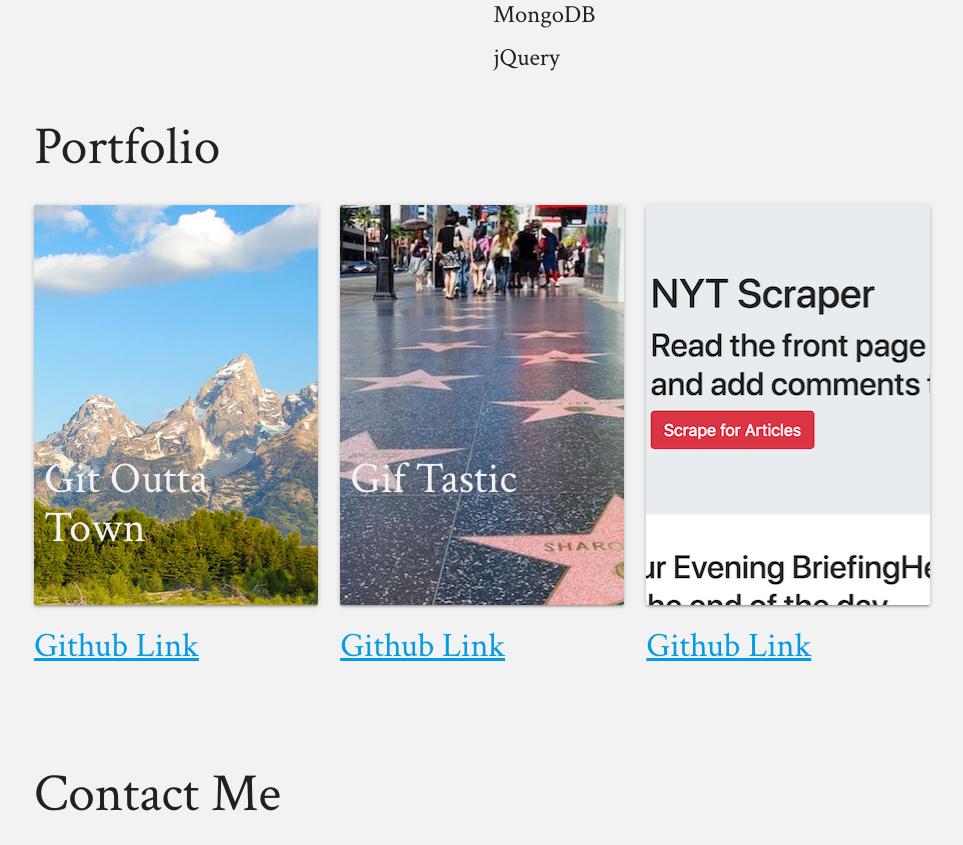
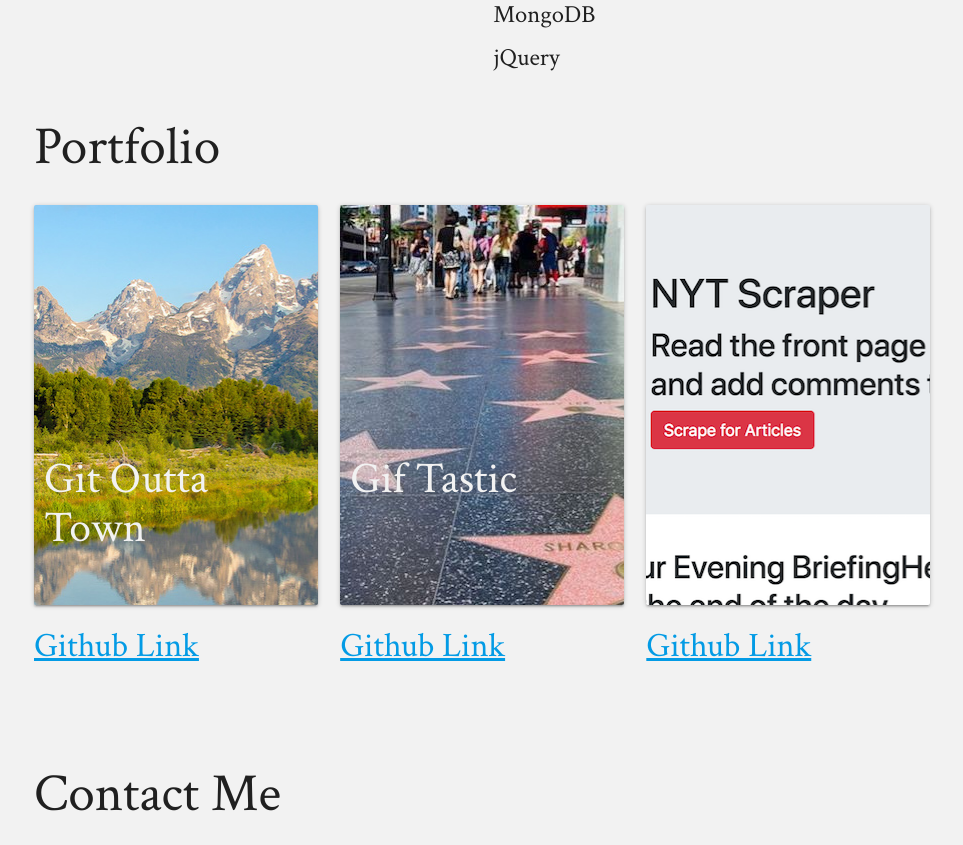
Before and after one commit to ehickstein/Responsive-Portfolio, a PHP site: page /index.html in a window 1280 px wide. Shown: the part 1340-2185 px from the top of the page, without its empty margins (158-1121 px from the left). Run offline with PHP 8.4, Linux system fonts and the light colour scheme; some libraries are stand-ins or nearby versions.

Commit message:
Revamped site

```diff
--- a/assets/css/style.css
+++ b/assets/css/style.css
@@ -50,7 +50,7 @@ h1, h2, h3, h4, h5, h6 {
 }
 #gitCard{
   height: 400px;
-  background-image: url("../images/please\ work.jpg");
+  background-image: url("../images/grand-teton-national-park-3840x2400-pond-lake-4k-5401\ copy.jpg");
 }
 #gitCardTitle{
   color: #f2f2f2;
--- a/index.html
+++ b/index.html
@@ -31,7 +31,7 @@
           <h2 id="aboutMe">About Me</h2>
           <p id="aboutMeText">I grew up in St. Louis Park, Minnesota. I went to Park Spanish Immersion Elementary School, am entirely fluent in Spanish, and graduated from St. Louis Park High School in 2017.
           After completing my senior year of high school at Normandale Community College through the PSEO program, I completed another year at Normandale, then transfered to the University of Minnesota - Twin Cities.
-          I am an Eagle Scout, have received the Vigil Honor in the Order of the Arrow, Scouting's National Honor Society (<a href="https://oa-bsa.org/program/awards/vigil-honor" id="githubLinks" target="_blank">Link</a>), have 3 Continuing Educaiton Credits in Java Programming, and I have now graduated the University of Minnesota Full Stack Development Bootcamp.
+          I am an Eagle Scout, have received the Vigil Honor in the Order of the Arrow, Scouting's National Honor Society (<a href="https://oa-bsa.org/program/awards/vigil-honor" id="githubLinks" target="_blank">Link</a>), have 3 Continuing Education Credits in Java Programming, and I have now graduated the University of Minnesota Full Stack Development Bootcamp.
           I am currently searching for a full-time Full Stack Developer/Engineer position, please contact me below with any inquiries or offers.</p>
         </div>
         <br><br>
```
Also changed, not shown: assets/images/grand-teton-national-park-3840x2400-pond-lake-4k-5401 copy.jpg (added).
